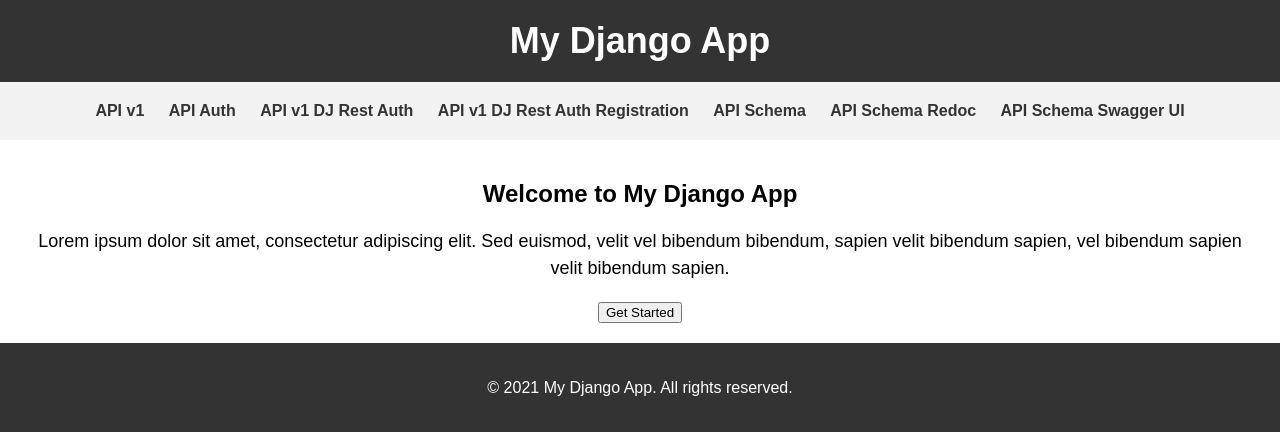
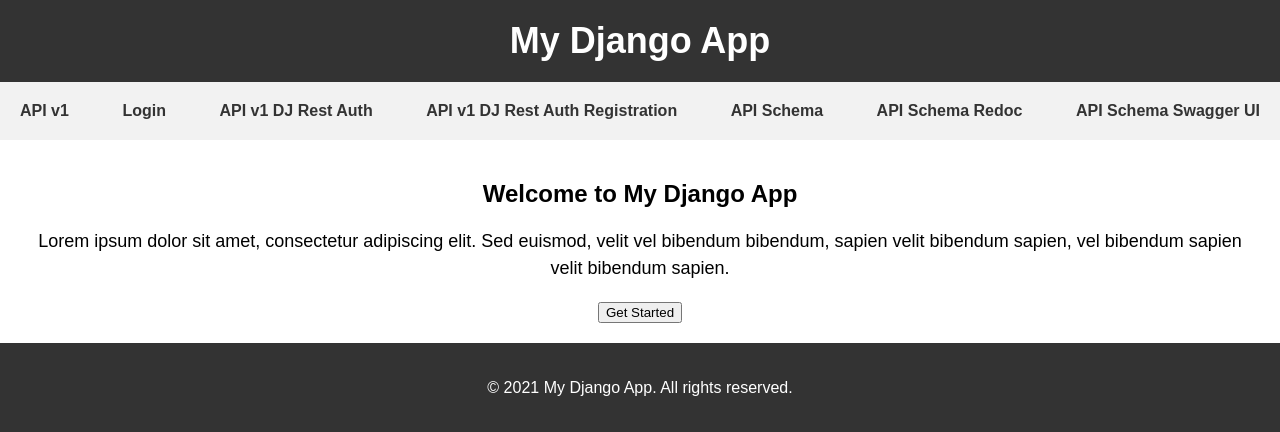
Before and after one commit to surendra7723/blogapi, a Django app: page / in a window 1280 px wide. Shown: the top 432 px of the page. Run offline with Django 4.2, Linux system fonts and the light colour scheme; parts of the project's set-up code (start-up, migrations or seed data) failed here and were passed over.

```diff
--- a/templates/home.html
+++ b/templates/home.html
@@ -22,6 +22,9 @@
 			background-color: #f2f2f2;
 			padding: 10px;
 			text-align: center;
+			display: flex;
+			justify-content: space-between;
+			align-items: center;
 		}
 		nav a {
 			display: inline-block;
@@ -33,6 +36,13 @@
 		nav a:hover {
 			background-color: #333;
 			color: #fff;
+		}
+		nav .auth-links {
+			display: flex;
+			align-items: center;
+		}
+		nav .auth-links a {
+			margin-left: 10px;
 		}
 		section {
 			padding: 20px;
@@ -61,7 +71,8 @@
 	</header>
 	<nav>
 		<a href="/api/v1/">API v1</a>
-		<a href="/api-auth/">API Auth</a>
+		<a href="/api-auth/login/">Login</a>
+
 		<a href="/api/v1/dj-rest-auth/">API v1 DJ Rest Auth</a>
 		<a href="/api/v1/dj-rest-auth/registration/">API v1 DJ Rest Auth Registration</a>
 		<a href="{% url 'schema' %}">API Schema</a>
```
Also changed, not shown: db.sqlite3.
